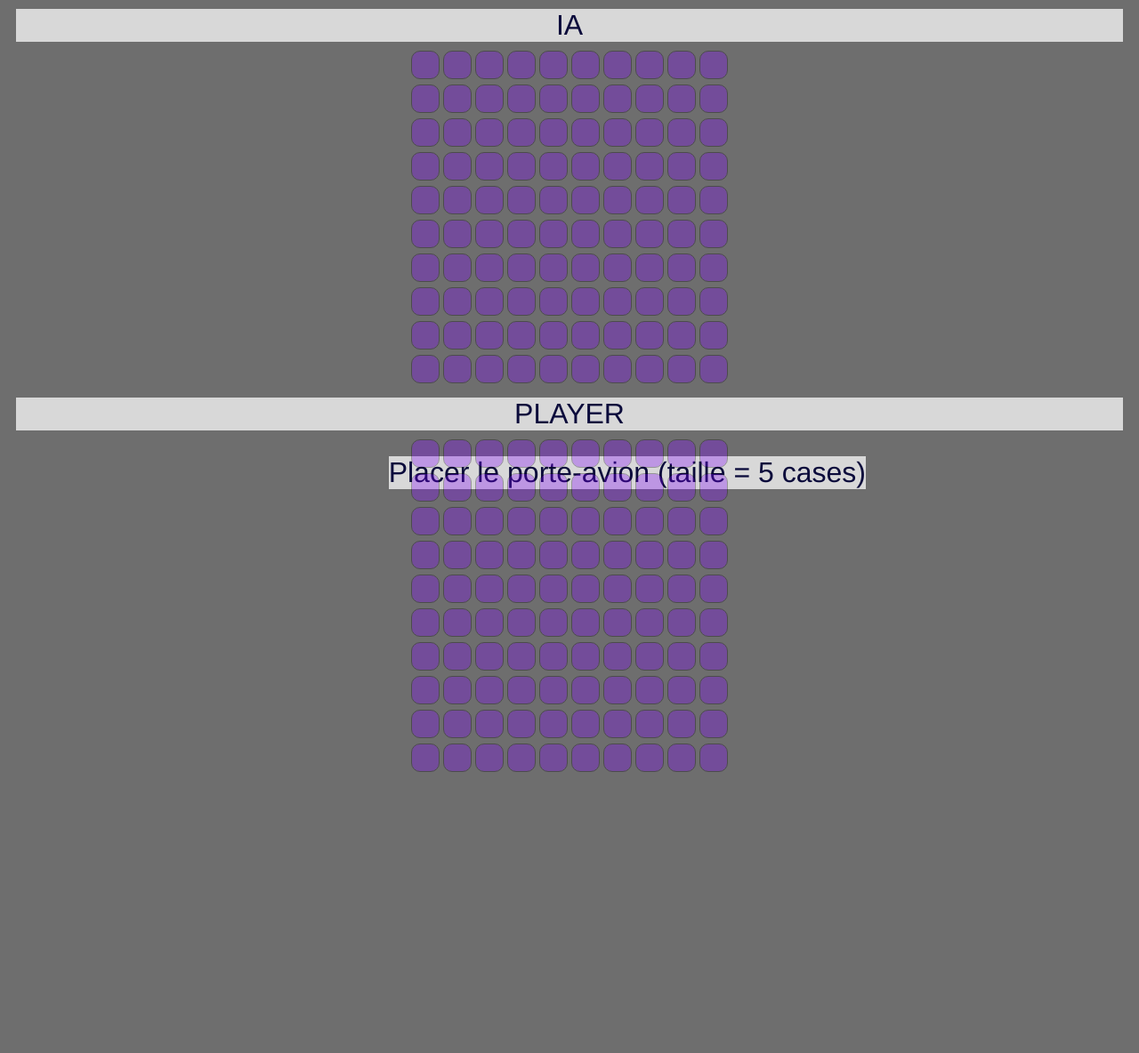
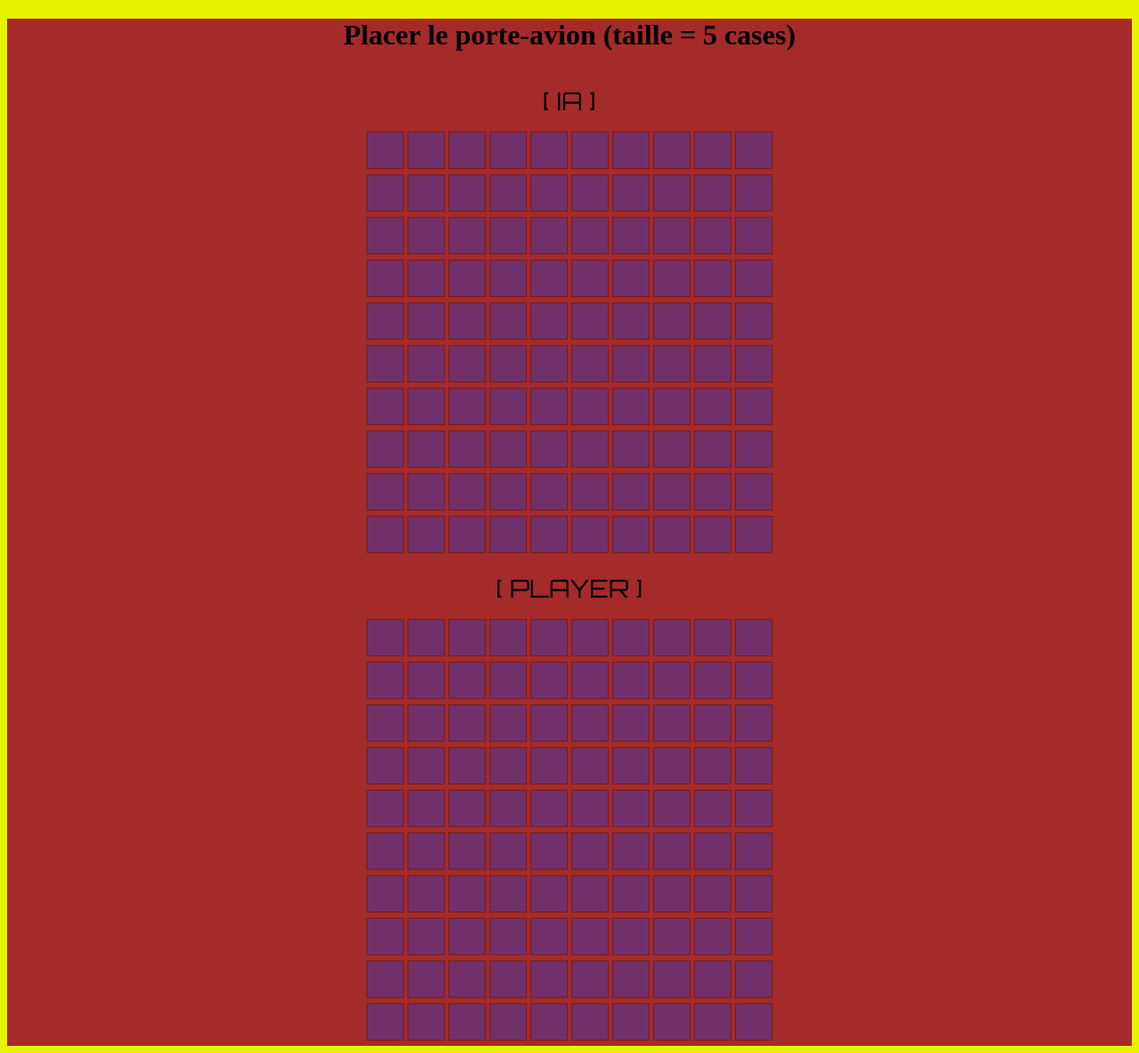
Before and after one commit to TonyChG/battleship, a PHP site: page / in a window 1280 px wide. Shown: the whole page at 89% size. Before the commit the page ends 868 px from the top, so only its background shows below. Run offline with PHP 8.4, Linux system fonts and the light colour scheme.

Commit message:
work on the gulpfile + edit game.js + add mixins in scss/ + create a conf file for gulp + begin css

```diff
--- a/game.js
+++ b/app/game.js
@@ -126,11 +126,9 @@
     if (index < 100) {
       $(this).attr('data-i', index);
       $(this).attr('grid-n', 1)
-      $(this).css({opacity: 0.3});
     } else {
       $(this).attr('data-i', index-100);
       $(this).attr('grid-n', 2)
-      $(this).css({opacity: 0.3});
     }
   })
 
@@ -140,7 +138,6 @@
 
   .bind('mouseleave', function() {
     $(this).css('border-color', '#000000');
-    $(this).css({opacity: 0.3});
   })
 
   .bind('click', function(click) {
@@ -242,12 +239,10 @@
   $('.box').each(function(index){
     if (index < 100) {
       $(this).attr('data-i', index);
-      $(this).attr('grid-n', 1)
-      $(this).css({opacity: 0.3});
+      $(this).attr('grid-n', 1);
     } else {
       $(this).attr('data-i', index-100);
-      $(this).attr('grid-n', 2)
-      $(this).css({opacity: 0.3});
+      $(this).attr('grid-n', 2);
     }
   });
 }
--- a/index.php
+++ b/index.html
@@ -7,7 +7,7 @@
 <body>
     <div class="container">
         <h1 class="display">Placer le porte-avion (taille = 5 cases)</h1>
-        <h1>IA</h1>
+        <div class="character">[ IA ] </div>
         <div class="grid1">
             <div class="line">
                 <div class="box"></div>
@@ -130,7 +130,7 @@
                 <div class="box"></div>
             </div>
         </div>
-        <h1>PLAYER</h1>
+        <div class="character">[ PLAYER ]</div>
         <div class="grid2">
             <div class="line">
                 <div class="box"></div>
@@ -254,7 +254,7 @@
             </div>
         </div>
     </div>
-    <script type="text/javascript" src="jquery.js"></script>
-    <script type="text/javascript" src="game.js"></script>
+    <script type="text/javascript" src="app/jquery.js"></script>
+    <script type="text/javascript" src="app/game.js"></script>
 </body>
 </html>
--- a/main.css
+++ b/main.css
@@ -1,36 +1,3 @@
-body {
-  background-color: #6E6E6E; }
-  body .container {
-    text-align: center;
-    background-color: #6E6E6E; }
-    body .display {
-      position: absolute;
-    }
-    body h1 {
-      font-family: helvetica;
-      margin: 10px;
-      color: #0B0B3B;
-      font-weight: lighter;
-      background-color: #D8D8D8; }
-    body .container h1 {
-      font-family: helvetica;
-      margin: 10px;
-      color: #0B0B3B;
-      font-weight: lighter;
-      background-color: #D8D8D8; }
-    body .container .box {
-      padding: 5px;
-      width: 20px;
-      height: 20px;
-      border: 1px solid black;
-      border-radius: 10px;
-      margin-bottom: 2px;
-      background-color: #8000FF;
-      display: inline-block; }
-    body .container .grid1 {
-      height: 350px;
-      display: inline-table; }
-    body .container .grid2 {
-      height: 350px; }
-    body .container .line {
-      width: 100%; }
+@import url(https://fonts.googleapis.com/css?family=Orbitron:400,500,700);body{background-color:brown;animation-name:bg;animation-duration:12s;animation-iteration-count:infinite}body .container{text-align:center;background-color:brown}body .container .character{font-family:'Orbitron', sans-serif;font-weight:lighter;text-transform:initial;font-size:28px;line-height:28px;padding:20px 0}body .container .box{padding:10px;width:20px;height:20px;border:1px solid black;margin-bottom:2px;background-color:#0040FF;display:inline-block;opacity:0.3;filter:alpha(opacity=30)}body .container .grid{height:350px}body .container .line{width:100%}@-webkit-keyframes bg{25%{background-color:red}50%{background-color:yellow}100%{background-color:green}}@-moz-keyframes bg{25%{background-color:red}50%{background-color:yellow}100%{background-color:green}}@-ms-keyframes bg{25%{background-color:red}50%{background-color:yellow}100%{background-color:green}}@keyframes bg{25%{background-color:red}50%{background-color:yellow}100%{background-color:green}}
+
+/*# sourceMappingURL=main.css.map */
--- /dev/null
+++ b/scss/_mixins.scss
@@ -0,0 +1,102 @@
+%clearfix {
+  *zoom: 1;
+  &:before, &:after {
+    content: " ";
+    display: table;
+  }
+  &:after {
+    clear: both;
+  }
+}
+
+@mixin font-text($size, $case, $weight) {
+	font-family:Arial, Helvetica, sans-serif;
+	font-weight:$weight;
+	text-transform:$case;
+	font-size:$size;
+	line-height:$size;
+}
+
+@mixin orb($size, $case, $weight) {
+    font-family: 'Orbitron', sans-serif;
+    font-weight:$weight;
+    text-transform:$case;
+    font-size:$size; line-height:$size;
+}
+
+@mixin opacity($opacity) {
+	opacity:$opacity;
+	$opacity-ie:$opacity * 100;
+	filter:alpha(opacity=$opacity-ie); //IE8
+}
+
+@mixin vertical-align {
+	position:relative;
+	top:50%;
+	-webkit-transform:translateY(-50%);
+	-ms-transform:translateY(-50%);
+	transform:translateY(-50%);
+}
+
+@mixin placeholder($color) {
+	::-webkit-input-placeholder {
+		color:$color;
+	}
+	:-moz-placeholder { /* Firefox 18- */
+		color:$color;
+	}
+		::-moz-placeholder {/* Firefox 19+ */
+		color:$color;
+	}
+	:-ms-input-placeholder {
+		color:$color;
+	}
+}
+
+@mixin transition($args...) {
+  -webkit-transition: $args;
+  -moz-transition: $args;
+  -ms-transition: $args;
+  -o-transition: $args;
+  transition: $args;
+}
+
+@mixin keyframes($name) {
+  @-webkit-keyframes #{$name} {
+    @content;
+  }
+  @-moz-keyframes #{$name} {
+    @content;
+  }
+  @-ms-keyframes #{$name} {
+    @content;
+  }
+  @keyframes #{$name} {
+    @content;
+  }
+}
+
+@mixin animation($str) {
+  -webkit-animation: #{$str};
+  -moz-animation: #{$str};
+  -ms-animation: #{$str};
+  -o-animation: #{$str};
+  animation: #{$str};
+}
+
+@mixin noselect {
+	-webkit-touch-callout:none;
+	-webkit-user-select:none;
+	-khtml-user-select:none;
+	-moz-user-select:none;
+	-ms-user-select:none;
+	user-select:none;
+}
+
+@mixin container-fixed($gutter: $grid-gutter-width) {
+	margin-right:auto;
+	margin-left:auto;
+	padding-left:($gutter / 2);
+	padding-right:($gutter / 2);
+	@extend %clearfix;
+}
--- a/scss/main.scss
+++ b/scss/main.scss
@@ -1,22 +1,34 @@
+@import url(https://fonts.googleapis.com/css?family=Orbitron:400,500,700);
+@import "mixins";
+
 body {
     background-color: brown;
+    animation-name: bg;
+    animation-duration: 12s;
+    animation-iteration-count: infinite;
     .container {
         text-align: center;
         background-color: brown;
+        .character {
+            @include orb(28px, initial, lighter);
+            padding: 20px 0;
+        }
         .box {
             padding: 10px;
-      width: 20px;
-      height: 20px;
+            width: 20px; height: 20px;
             border: 1px solid black;
             margin-bottom: 2px;
             background-color: #0040FF;
             display: inline-block;
+            @include opacity(.3);
         }
-    .grid {
-      height: 350px;
-    }
-    .line {
-     width: 100%;
+        .grid { height: 350px; }
+        .line { width: 100%; }
     }
 }
+
+@include keyframes(bg) {
+    25%  {background-color: red;}
+    50%  {background-color: yellow;}
+    100% {background-color: green;}
 }
```
Also changed, not shown: config.json (added, +13 -0 lines), gulpfile.js (+29 -10 lines), package.json (+6 -1 lines), README.md, app/jquery.js (renamed from jquery.js), 1 other file. Lines whose indentation alone changed are shown as unchanged.
